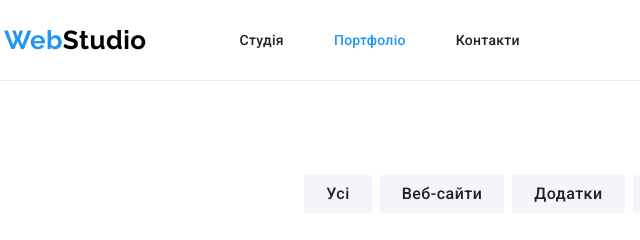
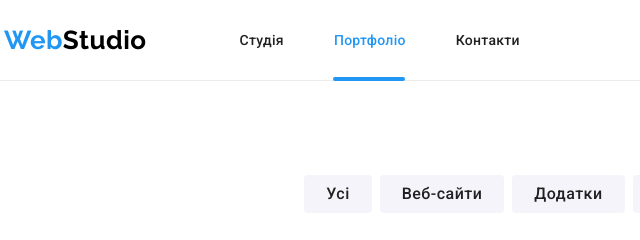
Before and after one commit to Mariya-Litvin/goit-markup-hw-05, a plain HTML site: page portfolio.html in a window 1280 px wide. Shown: the top 240 px of the page, 51-691 px from the left. Drawn offline with nearby package versions, Linux system fonts and the light colour scheme.

Commit message:
add active link line

```diff
--- a/css/styles.css
+++ b/css/styles.css
@@ -116,7 +116,21 @@ body {
 }
 
 .nav .current {
+  position: relative;
   color: var(--accent-color-two);
+}
+
+.current::after {
+  position: absolute;
+  bottom: 0;
+  left: 0;
+  margin: -1px;
+  display: block;
+  content: "";
+  width: 100%;
+  height: 4px;
+  background: var(--accent-color-two);
+  border-radius: 2px;
 }
 
 .contacts {
```
